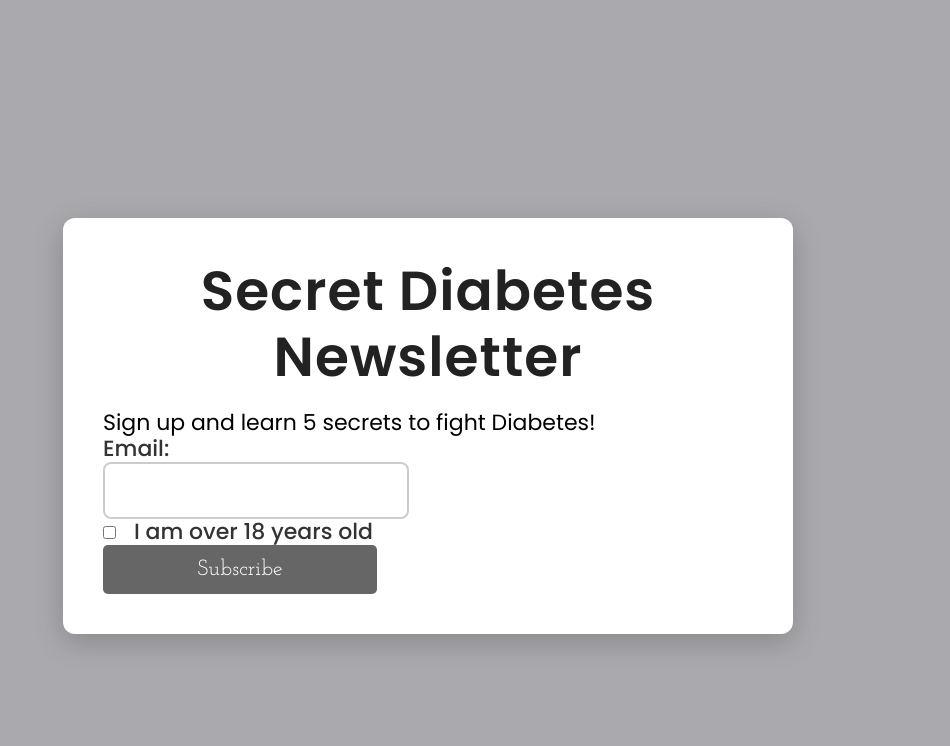
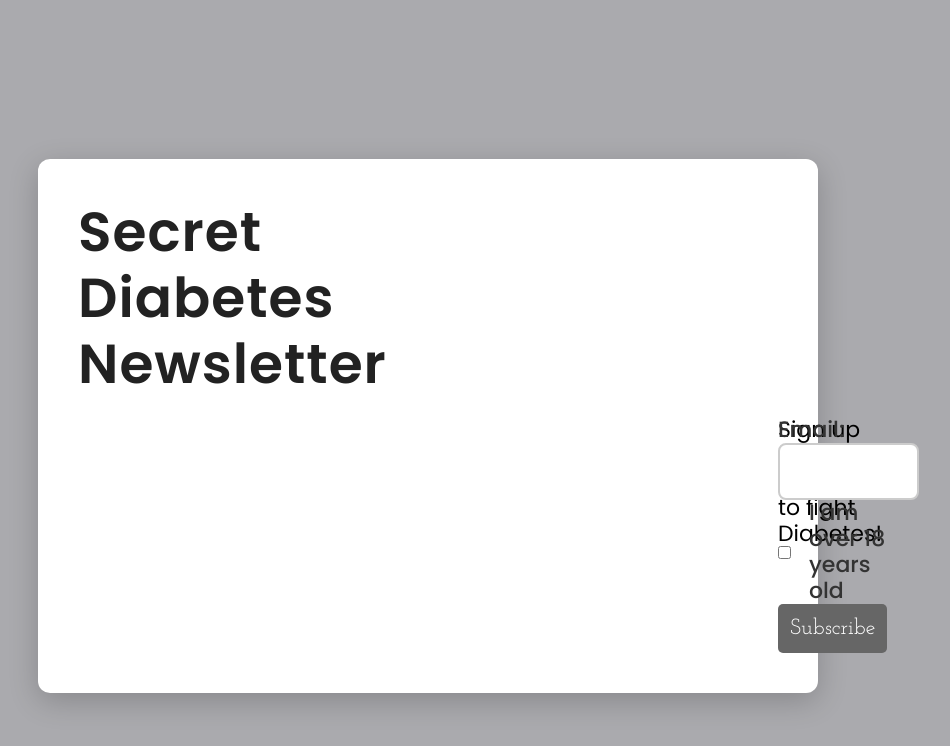
Before and after one commit to Jkhananishowork/lab3, a plain HTML site: page index.html in a window 1280 px wide. Shown: the whole page, without its empty margins (212-1162 px from the left). Drawn offline with nearby package versions, Linux system fonts and the light colour scheme.

Commit message:
added grid
wanted to put the content on either side, implementing a grid with the h1 on the left and the content on the right. fixing minor typos and sizing issues to get this aligned

```diff
--- a/css/screen.css
+++ b/css/screen.css
@@ -229,8 +229,8 @@ form {
    width: 95%;
    max-width: 600px;
    margin: 20px auto;
-   text-align: center;
 }
+
 
 /* label */
 label {
@@ -239,7 +239,7 @@ label {
    color: #333;
    display: block;
    text-align: left;
-   margin-top: 10px 0 5px;
+   margin-top: 10px 0 5px 0;
 }
 
 input[type="email"],
@@ -251,7 +251,7 @@ input[type="text"] {
    background: white;
    font-size: 1rem;
    color: #333;
-   transition: border-color 0.2s ease-in-out, box shadow-0.2s ease-in-out;
+   transition: border-color 0.2s ease-in-out, box-shadow 0.2s ease-in-out;
 }
 
 input[type="email"]:focus,
@@ -265,7 +265,7 @@ input[type="text"]:focus {
 h1 {
    font-size: 2.5rem;
    font-weight: 700;
-   text-align: center;
+   text-align: left;
    color: #222;
    letter-spacing: 1px;
    margin-bottom: 20px;
@@ -295,6 +295,7 @@ input[type="checkbox"] {
    cursor: pointer;
 }
 
+
 #input-age-verification {
    display: flex;
    align-items: center;
@@ -302,20 +303,31 @@ input[type="checkbox"] {
    flex-wrap: nowrap;
 }
 
+form {
+  display: flex;
+  flex-direction: column;
+}
+
 /* layout for desktop */
 @media (min-width: 768px) {
    form {
-            max-width: 650px;
-            display: flex;
-            flex-wrap: wrap;
-            justify-content: space-between;
-}
-
-   input {
-      width: 100%;
+    display: grid;
+    grid-template-columns: 30% 70%;
+    grid-template-areas:
+        "heading";
+    align-items: start;
+    max-width: 700px;
    }
 
-   input[type="submit"] {
-      width: 100%;
+   form h1 {
+    grid-area: heading;
+    padding-right: 20px;
+    margin-top: 0;
    }
+
+   form > p,
+   form > ol {
+    grid-area: content;
+   }
+
 }
```
